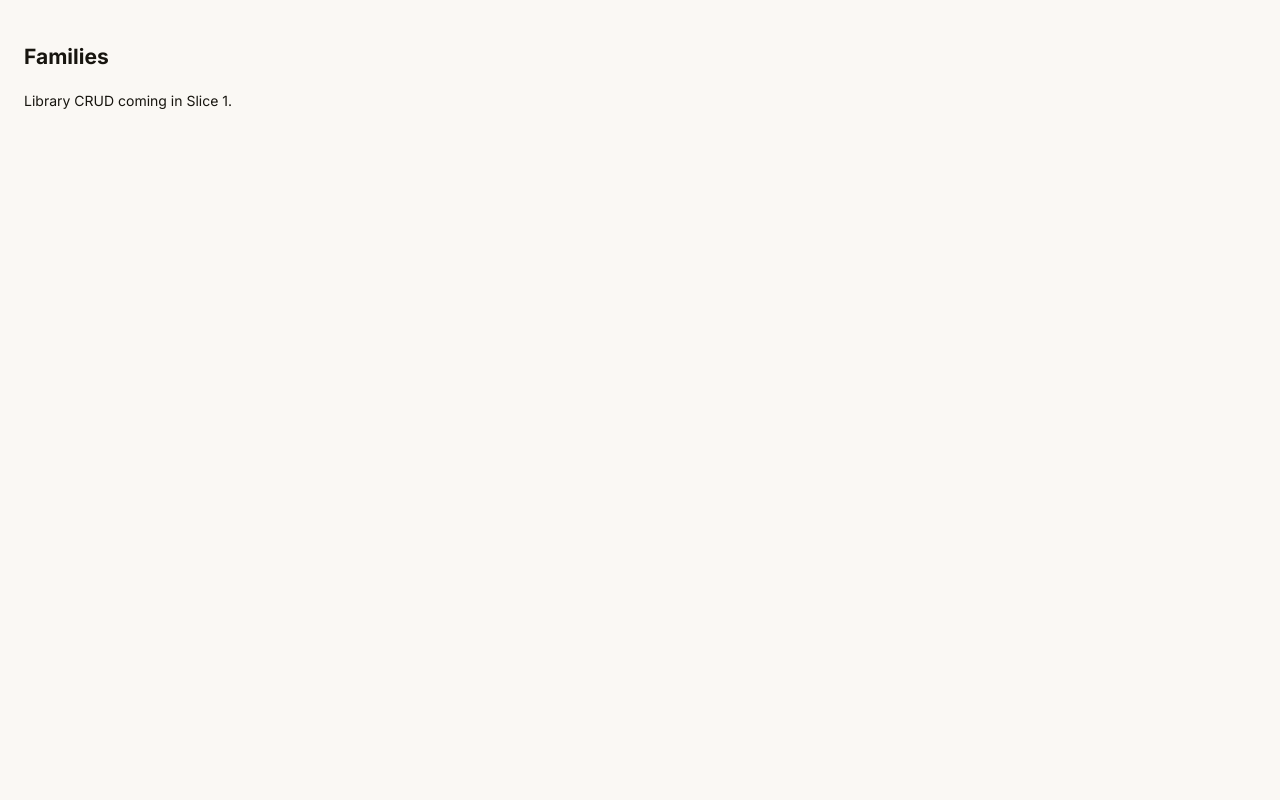
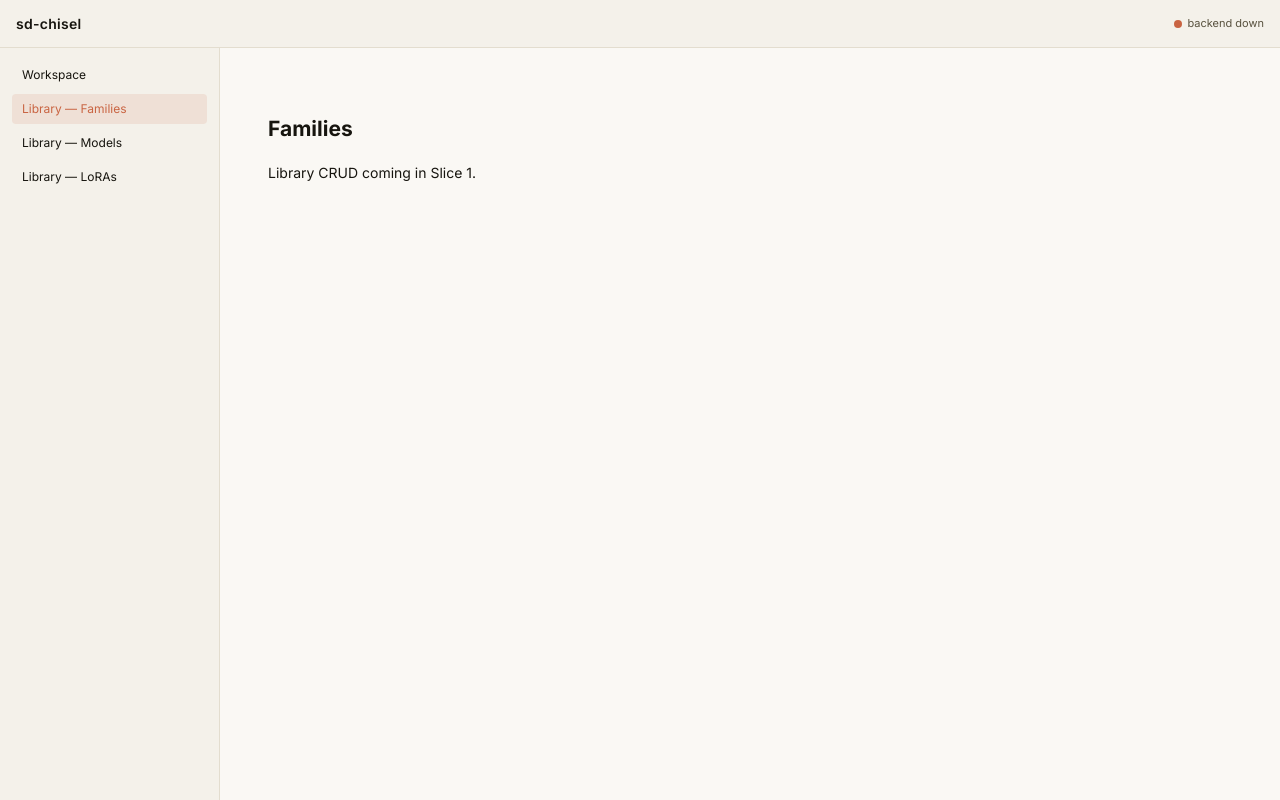
Before and after one commit to TTitanUA/sd-chisel, a React (Vite) app in the folder frontend/: page /library/families in a window 1280 px wide. Built offline with nearby package versions, Linux system fonts and the light colour scheme; no server answers.

Commit message:
feat(frontend): AppShell + Workspace/Library layouts with backend health dot

```diff
--- a/frontend/src/app.tsx
+++ b/frontend/src/app.tsx
@@ -1,6 +1,9 @@
 import { QueryClientProvider } from "@tanstack/react-query";
 import { BrowserRouter, Navigate, Route, Routes } from "react-router-dom";
 import { queryClient } from "./api/client";
+import { AppShell } from "./components/templates/AppShell";
+import { WorkspaceLayout } from "./components/templates/WorkspaceLayout";
+import { LibraryLayout } from "./components/templates/LibraryLayout";
 import WorkspaceRoute from "./routes/workspace";
 import FamiliesRoute from "./routes/library/families";
 import ModelsRoute from "./routes/library/models";
@@ -11,12 +14,45 @@ export function App() {
     <QueryClientProvider client={queryClient}>
       <BrowserRouter>
         <Routes>
-          <Route path="/" element={<Navigate to="/projects/scrapyard/sessions/default" replace />} />
-          <Route path="/projects/:projectId/sessions/:sessionId" element={<WorkspaceRoute />} />
-          <Route path="/library/families" element={<FamiliesRoute />} />
-          <Route path="/library/models" element={<ModelsRoute />} />
-          <Route path="/library/loras" element={<LorasRoute />} />
-          <Route path="*" element={<div>404</div>} />
+          <Route element={<AppShell />}>
+            <Route
+              path="/"
+              element={<Navigate to="/projects/scrapyard/sessions/default" replace />}
+            />
+            <Route
+              path="/projects/:projectId/sessions/:sessionId"
+              element={
+                <WorkspaceLayout>
+                  <WorkspaceRoute />
+                </WorkspaceLayout>
+              }
+            />
+            <Route
+              path="/library/families"
+              element={
+                <LibraryLayout>
+                  <FamiliesRoute />
+                </LibraryLayout>
+              }
+            />
+            <Route
+              path="/library/models"
+              element={
+                <LibraryLayout>
+                  <ModelsRoute />
+                </LibraryLayout>
+              }
+            />
+            <Route
+              path="/library/loras"
+              element={
+                <LibraryLayout>
+                  <LorasRoute />
+                </LibraryLayout>
+              }
+            />
+            <Route path="*" element={<div style={{ padding: 24 }}>404</div>} />
+          </Route>
         </Routes>
       </BrowserRouter>
     </QueryClientProvider>
--- /dev/null
+++ b/frontend/src/components/templates/AppShell.module.css
@@ -0,0 +1,84 @@
+.shell {
+  display: grid;
+  grid-template-columns: 220px 1fr;
+  grid-template-rows: 48px 1fr;
+  grid-template-areas:
+    "topbar topbar"
+    "sidebar main";
+  height: 100vh;
+}
+
+.topbar {
+  grid-area: topbar;
+  display: flex;
+  align-items: center;
+  justify-content: space-between;
+  padding: 0 16px;
+  border-bottom: 1px solid var(--border);
+  background: var(--surface);
+}
+
+.brand {
+  font-weight: 600;
+  letter-spacing: 0.02em;
+}
+
+.healthDot {
+  display: inline-flex;
+  align-items: center;
+  gap: 6px;
+  font-size: var(--text-xs);
+  color: var(--text-muted, var(--text));
+}
+
+.healthDot::before {
+  content: "";
+  width: 8px;
+  height: 8px;
+  border-radius: 50%;
+  background: var(--text-muted);
+}
+
+.healthDot[data-status="ok"]::before {
+  background: #4f7d3a;
+}
+
+.healthDot[data-status="down"]::before {
+  background: #c96442;
+}
+
+.sidebar {
+  grid-area: sidebar;
+  border-right: 1px solid var(--border);
+  background: var(--surface);
+  overflow-y: auto;
+  padding: 12px;
+}
+
+.sidebarNav {
+  display: flex;
+  flex-direction: column;
+  gap: 4px;
+}
+
+.sidebarLink {
+  padding: 6px 10px;
+  border-radius: 4px;
+  text-decoration: none;
+  color: var(--text);
+  font-size: var(--text-sm);
+}
+
+.sidebarLink:hover {
+  background: var(--bg-muted);
+}
+
+.sidebarLink.active {
+  background: color-mix(in srgb, var(--accent) 12%, transparent);
+  color: var(--accent);
+}
+
+.main {
+  grid-area: main;
+  overflow: auto;
+}
--- /dev/null
+++ b/frontend/src/components/templates/AppShell.tsx
@@ -0,0 +1,57 @@
+import { NavLink, Outlet } from "react-router-dom";
+import { useHealth } from "@/api/health";
+import styles from "./AppShell.module.css";
+
+export function AppShell() {
+  const health = useHealth();
+  const status = health.isError ? "down" : health.data?.status === "ok" ? "ok" : "pending";
+  return (
+    <div className={styles.shell}>
+      <header className={styles.topbar}>
+        <span className={styles.brand}>sd-chisel</span>
+        <span className={styles.healthDot} data-status={status}>
+          backend {status}
+        </span>
+      </header>
+      <aside className={styles.sidebar}>
+        <nav className={styles.sidebarNav}>
+          <NavLink
+            to="/projects/scrapyard/sessions/default"
+            className={({ isActive }) =>
+              isActive ? `${styles.sidebarLink} ${styles.active}` : styles.sidebarLink
+            }
+          >
+            Workspace
+          </NavLink>
+          <NavLink
+            to="/library/families"
+            className={({ isActive }) =>
+              isActive ? `${styles.sidebarLink} ${styles.active}` : styles.sidebarLink
+            }
+          >
+            Library — Families
+          </NavLink>
+          <NavLink
+            to="/library/models"
+            className={({ isActive }) =>
+              isActive ? `${styles.sidebarLink} ${styles.active}` : styles.sidebarLink
+            }
+          >
+            Library — Models
+          </NavLink>
+          <NavLink
+            to="/library/loras"
+            className={({ isActive }) =>
+              isActive ? `${styles.sidebarLink} ${styles.active}` : styles.sidebarLink
+            }
+          >
+            Library — LoRAs
+          </NavLink>
+        </nav>
+      </aside>
+      <main className={styles.main}>
+        <Outlet />
+      </main>
+    </div>
+  );
+}
--- /dev/null
+++ b/frontend/src/components/templates/LibraryLayout.module.css
@@ -0,0 +1,5 @@
+.layout {
+  padding: 24px;
+  max-width: 1200px;
+  margin: 0 auto;
+}
--- /dev/null
+++ b/frontend/src/components/templates/LibraryLayout.tsx
@@ -0,0 +1,6 @@
+import type { ReactNode } from "react";
+import styles from "./LibraryLayout.module.css";
+
+export function LibraryLayout({ children }: { children: ReactNode }) {
+  return <div className={styles.layout}>{children}</div>;
+}
--- /dev/null
+++ b/frontend/src/components/templates/WorkspaceLayout.module.css
@@ -0,0 +1,5 @@
+.layout {
+  height: 100%;
+  display: flex;
+  flex-direction: column;
+}
--- /dev/null
+++ b/frontend/src/components/templates/WorkspaceLayout.tsx
@@ -0,0 +1,6 @@
+import type { ReactNode } from "react";
+import styles from "./WorkspaceLayout.module.css";
+
+export function WorkspaceLayout({ children }: { children: ReactNode }) {
+  return <div className={styles.layout}>{children}</div>;
+}
```
